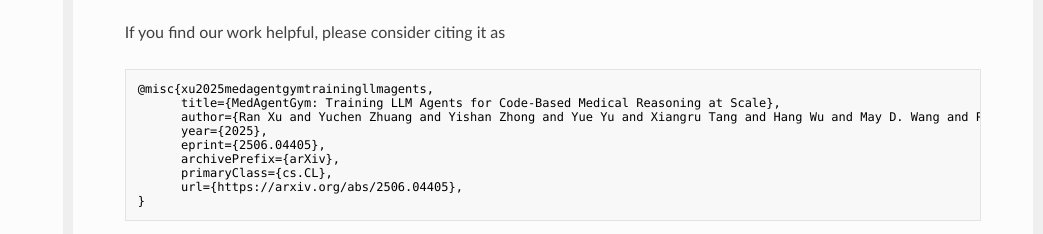
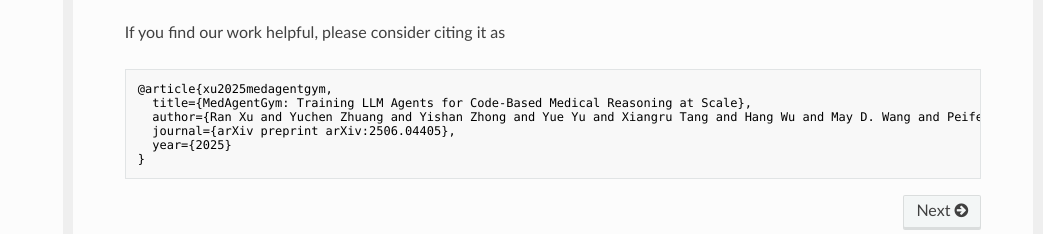
Before and after one commit to wshi83/MedAgentGym-Page, a plain HTML site: page index.html in a window 1280 px wide. Shown: the part 5019-5253 px from the top of the page, without its empty margins (237-1280 px from the left). Drawn offline with nearby package versions, Linux system fonts and the light colour scheme.

Commit message:
Update index.html

```diff
--- a/index.html
+++ b/index.html
@@ -460,14 +460,11 @@
 </code></pre> -->
 <h2 id="citation">Citation</h2>
 <p>If you find our work helpful, please consider citing it as</p>
-<pre><code class="language-latex">@misc{xu2025medagentgymtrainingllmagents,
-      title={MedAgentGym: Training LLM Agents for Code-Based Medical Reasoning at Scale},
-      author={Ran Xu and Yuchen Zhuang and Yishan Zhong and Yue Yu and Xiangru Tang and Hang Wu and May D. Wang and Peifeng Ruan and Donghan Yang and Tao Wang and Guanghua Xiao and Carl Yang and Yang Xie and Wenqi Shi},
-      year={2025},
-      eprint={2506.04405},
-      archivePrefix={arXiv},
-      primaryClass={cs.CL},
-      url={https://arxiv.org/abs/2506.04405},
+<pre><code class="language-latex">@article{xu2025medagentgym,
+  title={MedAgentGym: Training LLM Agents for Code-Based Medical Reasoning at Scale},
+  author={Ran Xu and Yuchen Zhuang and Yishan Zhong and Yue Yu and Xiangru Tang and Hang Wu and May D. Wang and Peifeng Ruan and Donghan Yang and Tao Wang and Guanghua Xiao and Carl Yang and Yang Xie and Wenqi Shi},
+  journal={arXiv preprint arXiv:2506.04405},
+  year={2025}
 }
 </code></pre>
 
```
